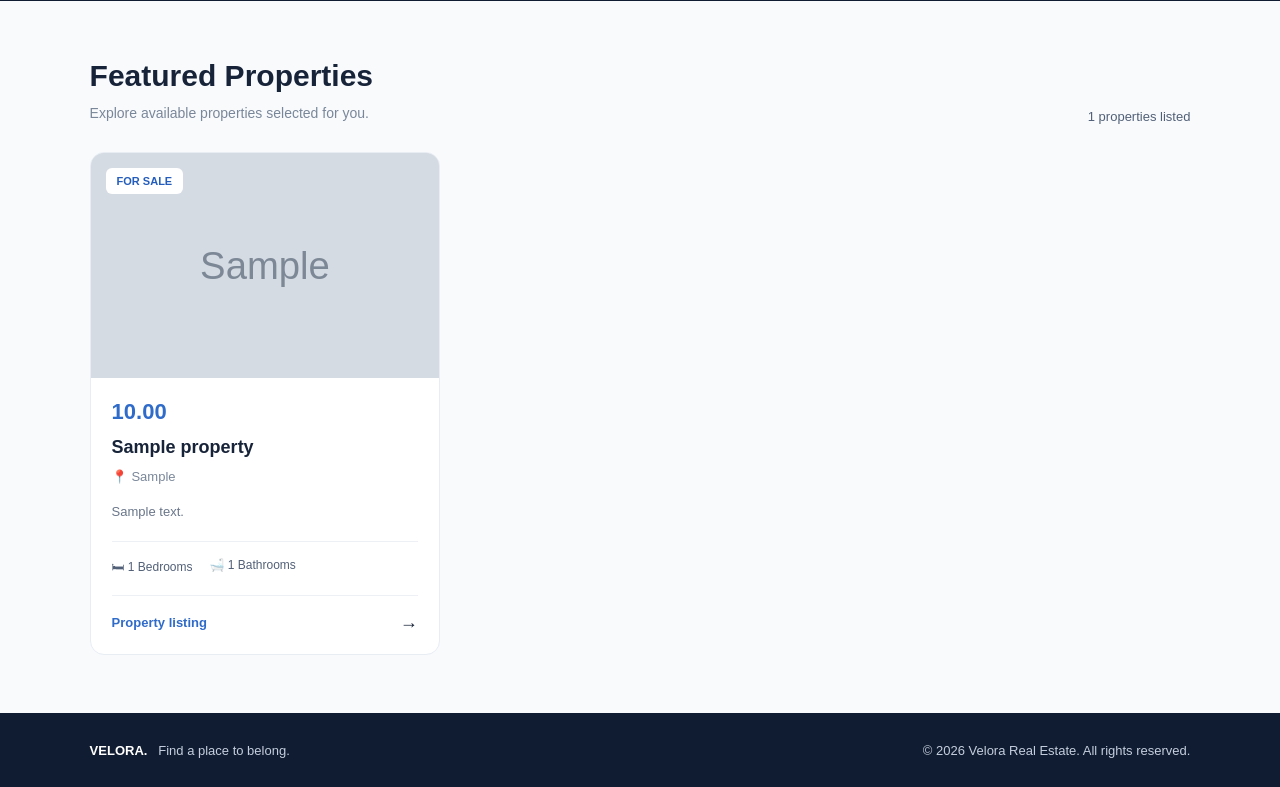
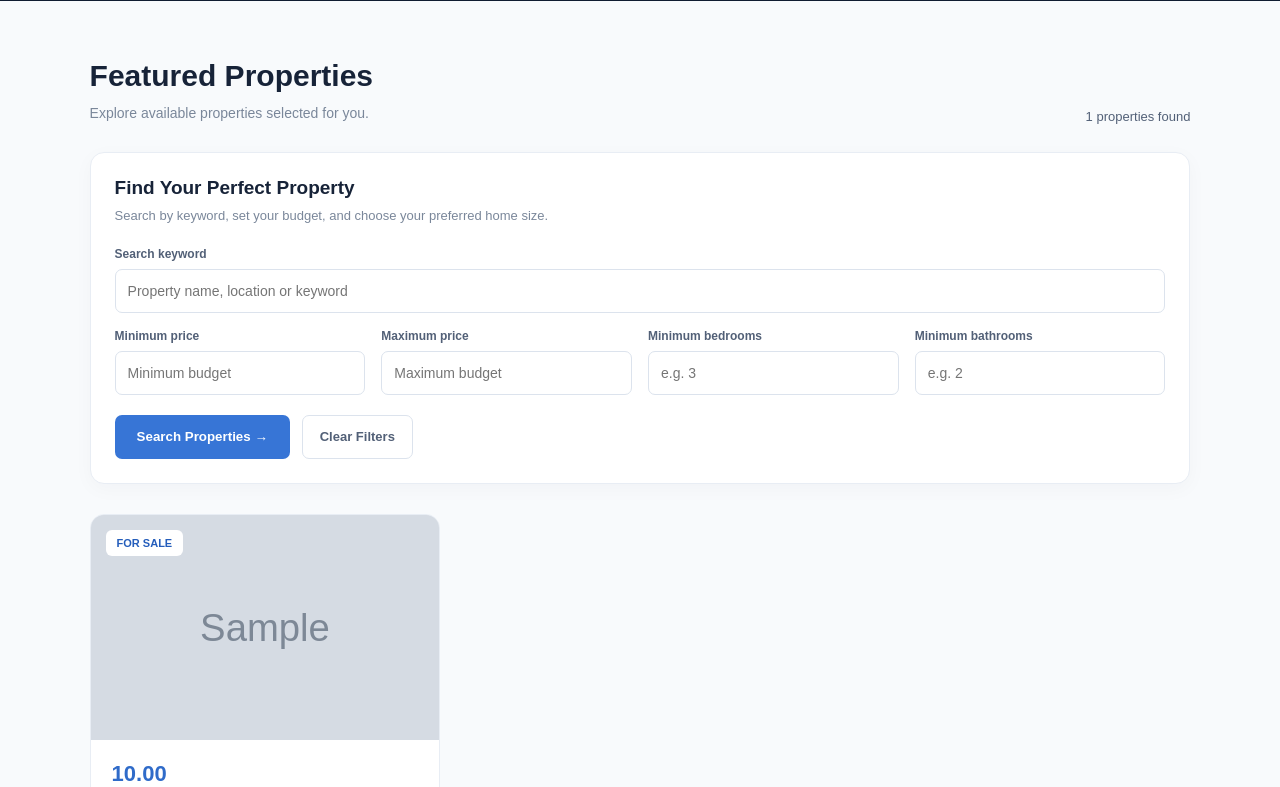
Before and after one commit to tahminulislam/Real-Estate, a Django app: page /properties/ in a window 1280 px wide. Shown: the part 541-1328 px from the top of the page. Run offline with Django 5.2, Linux system fonts and the light colour scheme; tables that the repository leaves empty hold one stand-in row (values such as "Sample post"); grey boxes marked "Sample" are stand-in pictures.

Commit message:
Add property search and filters

```diff
--- a/properties/templates/properties/property_list.html
+++ b/properties/templates/properties/property_list.html
@@ -149,6 +149,156 @@
             font-size: 13px;
             white-space: nowrap;
         }
+
+/* Property search and filters */
+.search-panel {
+    background: #fff;
+    border: 1px solid #e8edf4;
+    border-radius: 14px;
+    padding: 24px;
+    margin-bottom: 30px;
+    box-shadow: 0 5px 20px #17233808;
+}
+
+.search-panel h3 {
+    font-size: 19px;
+    margin-bottom: 7px;
+}
+
+.search-subtitle {
+    color: #7a879a;
+    font-size: 13px;
+    line-height: 1.6;
+    margin-bottom: 20px;
+}
+
+.search-form {
+    display: grid;
+    grid-template-columns: repeat(4, minmax(0, 1fr));
+    gap: 16px;
+    align-items: end;
+}
+
+.filter-field {
+    display: flex;
+    flex-direction: column;
+    gap: 8px;
+}
+
+.filter-field label {
+    font-size: 12px;
+    font-weight: 700;
+    color: #526077;
+}
+
+.filter-field input {
+    width: 100%;
+    min-width: 0;
+    height: 44px;
+    padding: 0 12px;
+    border: 1px solid #dce3ed;
+    border-radius: 7px;
+    background: #fff;
+    color: #172338;
+    font-size: 14px;
+    outline: none;
+}
+
+.filter-field input:focus {
+    border-color: #3775d6;
+    box-shadow: 0 0 0 3px #3775d61a;
+}
+
+.search-keyword {
+    grid-column: 1 / -1;
+}
+
+.filter-actions {
+    grid-column: 1 / -1;
+    display: flex;
+    align-items: center;
+    gap: 12px;
+    flex-wrap: wrap;
+    margin-top: 4px;
+}
+
+.search-button {
+    min-height: 44px;
+    padding: 0 22px;
+    border: none;
+    border-radius: 7px;
+    background: #3775d6;
+    color: white;
+    font-weight: 700;
+    cursor: pointer;
+}
+
+.search-button:hover {
+    background: #245dbb;
+}
+
+.clear-button {
+    display: inline-flex;
+    align-items: center;
+    min-height: 44px;
+    padding: 0 17px;
+    border: 1px solid #dce3ed;
+    border-radius: 7px;
+    color: #526077;
+    font-size: 13px;
+    font-weight: 600;
+}
+
+.clear-button:hover {
+    background: #f1f5f9;
+}
+
+.no-results {
+    grid-column: 1 / -1;
+    background: #fff;
+    border: 1px dashed #cbd5e1;
+    border-radius: 14px;
+    padding: 55px 20px;
+    text-align: center;
+}
+
+.no-results h3 {
+    margin-bottom: 10px;
+}
+
+.no-results p {
+    color: #7a879a;
+    font-size: 14px;
+    line-height: 1.7;
+    margin-bottom: 18px;
+}
+
+@media (max-width: 900px) {
+    .search-form {
+        grid-template-columns: repeat(2, minmax(0, 1fr));
+    }
+}
+
+@media (max-width: 500px) {
+    .search-panel {
+        padding: 18px;
+    }
+
+    .search-form {
+        grid-template-columns: 1fr;
+    }
+
+    .search-keyword,
+    .filter-actions {
+        grid-column: 1;
+    }
+
+    .filter-actions > * {
+        flex: 1;
+        justify-content: center;
+        text-align: center;
+    }
+}
 
         .property-grid {
             display: grid;
@@ -399,9 +549,90 @@
         </div>
 
         <div class="listing-count">
-            {{ properties|length }} properties listed
+            {{ properties|length }} properties found
         </div>
     </div>
+
+<form method="get" action="{% url 'property_list' %}"
+      class="search-panel" id="property-search">
+
+    <h3>Find Your Perfect Property</h3>
+    <p class="search-subtitle">
+        Search by keyword, set your budget, and choose your preferred home size.
+    </p>
+
+    <div class="search-form">
+
+        <div class="filter-field search-keyword">
+            <label for="search-q">Search keyword</label>
+            <input
+                type="search"
+                id="search-q"
+                name="q"
+                placeholder="Property name, location or keyword"
+                value="{{ search_query }}">
+        </div>
+
+        <div class="filter-field">
+            <label for="min-price">Minimum price</label>
+            <input
+                type="number"
+                id="min-price"
+                name="min_price"
+                min="0"
+                step="any"
+                placeholder="Minimum budget"
+                value="{{ min_price }}">
+        </div>
+
+        <div class="filter-field">
+            <label for="max-price">Maximum price</label>
+            <input
+                type="number"
+                id="max-price"
+                name="max_price"
+                min="0"
+                step="any"
+                placeholder="Maximum budget"
+                value="{{ max_price }}">
+        </div>
+
+        <div class="filter-field">
+            <label for="bedrooms">Minimum bedrooms</label>
+            <input
+                type="number"
+                id="bedrooms"
+                name="bedrooms"
+                min="0"
+                step="1"
+                placeholder="e.g. 3"
+                value="{{ bedrooms }}">
+        </div>
+
+        <div class="filter-field">
+            <label for="bathrooms">Minimum bathrooms</label>
+            <input
+                type="number"
+                id="bathrooms"
+                name="bathrooms"
+                min="0"
+                step="1"
+                placeholder="e.g. 2"
+                value="{{ bathrooms }}">
+        </div>
+
+        <div class="filter-actions">
+            <button type="submit" class="search-button">
+                Search Properties &rarr;
+            </button>
+
+            <a href="{% url 'property_list' %}" class="clear-button">
+                Clear Filters
+            </a>
+        </div>
+
+    </div>
+</form>
 
     <div class="property-grid">
         {% for property in properties %}
@@ -446,13 +677,19 @@
                 </div>
             </article>
         {% empty %}
-            <div class="empty-state">
-                <h3>Your next home is on its way.</h3>
-                <p>
-                    We are preparing our property listings.<br>
-                    Please check back soon for new properties.
-                </p>
-            </div>
+
+<div class="no-results">
+    <h3>No matching properties found</h3>
+    <p>
+        Try changing your search keyword or adjusting your filters
+        to discover more properties.
+    </p>
+
+    <a href="{% url 'property_list' %}" class="clear-button">
+        Clear All Filters
+    </a>
+</div>
+
         {% endfor %}
     </div>
 </main>
--- a/properties/views.py
+++ b/properties/views.py
@@ -1,8 +1,10 @@
 
 from functools import wraps
+from decimal import Decimal, InvalidOperation
 
 from django.contrib import messages
 from django.contrib.auth.decorators import login_required
+from django.db.models import Q
 from django.http import HttpResponseForbidden
 from django.shortcuts import render, redirect, get_object_or_404
 from django.utils import timezone
@@ -21,11 +23,13 @@ def staff_required(view_func):
                 "You are not allowed to manage this page."
             )
         return view_func(request, *args, **kwargs)
+
     return wrapper
 
 
 def active_offers():
     now = timezone.now()
+
     return FeaturedOffer.objects.filter(
         is_active=True,
         starts_at__lte=now,
@@ -33,15 +37,104 @@ def active_offers():
     ).order_by("-starts_at")
 
 
-# Public property listing
+# Public property listing with search and filters
 def property_list(request):
     properties = Property.objects.all()
     offers = active_offers()
 
+    # Keyword search: title, location, description
+    search_query = request.GET.get("q", "").strip()
+
+    if search_query:
+        properties = properties.filter(
+            Q(title__icontains=search_query)
+            | Q(location__icontains=search_query)
+            | Q(description__icontains=search_query)
+        )
+
+    # Minimum price
+    min_price = request.GET.get("min_price", "").strip()
+
+    if min_price:
+        try:
+            min_value = Decimal(min_price)
+
+            if not min_value.is_finite() or min_value < 0:
+                raise InvalidOperation
+
+            properties = properties.filter(
+                price__gte=min_value
+            )
+
+        except (InvalidOperation, ValueError, TypeError):
+            min_price = ""
+
+    # Maximum price
+    max_price = request.GET.get("max_price", "").strip()
+
+    if max_price:
+        try:
+            max_value = Decimal(max_price)
+
+            if not max_value.is_finite() or max_value < 0:
+                raise InvalidOperation
+
+            properties = properties.filter(
+                price__lte=max_value
+            )
+
+        except (InvalidOperation, ValueError, TypeError):
+            max_price = ""
+
+    # Minimum bedrooms
+    bedrooms = request.GET.get("bedrooms", "").strip()
+
+    if bedrooms:
+        try:
+            bedroom_count = int(bedrooms)
+
+            if bedroom_count < 0:
+                raise ValueError
+
+            properties = properties.filter(
+                bedrooms__gte=bedroom_count
+            )
+
+        except (ValueError, TypeError):
+            bedrooms = ""
+
+    # Minimum bathrooms
+    bathrooms = request.GET.get("bathrooms", "").strip()
+
+    if bathrooms:
+        try:
+            bathroom_count = int(bathrooms)
+
+            if bathroom_count < 0:
+                raise ValueError
+
+            properties = properties.filter(
+                bathrooms__gte=bathroom_count
+            )
+
+        except (ValueError, TypeError):
+            bathrooms = ""
+
+    # Template context
+    context = {
+        "properties": properties,
+        "offers": offers,
+        "search_query": search_query,
+        "min_price": min_price,
+        "max_price": max_price,
+        "bedrooms": bedrooms,
+        "bathrooms": bathrooms,
+    }
+
     return render(
         request,
         "properties/property_list.html",
-        {"properties": properties, "offers": offers},
+        context,
     )
 
 
@@ -54,7 +147,10 @@ def property_dashboard(request):
     return render(
         request,
         "properties/property_dashboard.html",
-        {"properties": properties, "offers": offers},
+        {
+            "properties": properties,
+            "offers": offers,
+        },
     )
 
 
@@ -68,20 +164,32 @@ def property_add(request):
 
     if request.method == "POST" and form.is_valid():
         form.save()
-        messages.success(request, "Property added successfully!")
+
+        messages.success(
+            request,
+            "Property added successfully!",
+        )
+
         return redirect("property_dashboard")
 
     return render(
         request,
         "properties/property_form.html",
-        {"form": form, "page_title": "Add Property"},
+        {
+            "form": form,
+            "page_title": "Add Property",
+        },
     )
 
 
 # Edit property
 @staff_required
 def property_edit(request, pk):
-    property_obj = get_object_or_404(Property, pk=pk)
+    property_obj = get_object_or_404(
+        Property,
+        pk=pk,
+    )
+
     form = PropertyForm(
         request.POST or None,
         request.FILES or None,
@@ -90,13 +198,21 @@ def property_edit(request, pk):
 
     if request.method == "POST" and form.is_valid():
         form.save()
-        messages.success(request, "Property updated successfully!")
+
+        messages.success(
+            request,
+            "Property updated successfully!",
+        )
+
         return redirect("property_dashboard")
 
     return render(
         request,
         "properties/property_form.html",
-        {"form": form, "page_title": "Edit Property"},
+        {
+            "form": form,
+            "page_title": "Edit Property",
+        },
     )
 
 
@@ -104,13 +220,21 @@ def property_edit(request, pk):
 @staff_required
 @require_POST
 def property_delete(request, pk):
-    property_obj = get_object_or_404(Property, pk=pk)
+    property_obj = get_object_or_404(
+        Property,
+        pk=pk,
+    )
 
     if property_obj.image:
         property_obj.image.delete(save=False)
 
     property_obj.delete()
-    messages.success(request, "Property deleted successfully!")
+
+    messages.success(
+        request,
+        "Property deleted successfully!",
+    )
+
     return redirect("property_dashboard")
 
 
@@ -124,20 +248,32 @@ def offer_add(request):
 
     if request.method == "POST" and form.is_valid():
         form.save()
-        messages.success(request, "Featured offer added successfully!")
+
+        messages.success(
+            request,
+            "Featured offer added successfully!",
+        )
+
         return redirect("property_dashboard")
 
     return render(
         request,
         "properties/offer_form.html",
-        {"form": form, "page_title": "Add Featured Offer"},
+        {
+            "form": form,
+            "page_title": "Add Featured Offer",
+        },
     )
 
 
 # Edit featured offer
 @staff_required
 def offer_edit(request, pk):
-    offer = get_object_or_404(FeaturedOffer, pk=pk)
+    offer = get_object_or_404(
+        FeaturedOffer,
+        pk=pk,
+    )
+
     form = FeaturedOfferForm(
         request.POST or None,
         request.FILES or None,
@@ -146,13 +282,21 @@ def offer_edit(request, pk):
 
     if request.method == "POST" and form.is_valid():
         form.save()
-        messages.success(request, "Featured offer updated successfully!")
+
+        messages.success(
+            request,
+            "Featured offer updated successfully!",
+        )
+
         return redirect("property_dashboard")
 
     return render(
         request,
         "properties/offer_form.html",
-        {"form": form, "page_title": "Edit Featured Offer"},
+        {
+            "form": form,
+            "page_title": "Edit Featured Offer",
+        },
     )
 
 
@@ -160,21 +304,35 @@ def offer_edit(request, pk):
 @staff_required
 @require_POST
 def offer_delete(request, pk):
-    offer = get_object_or_404(FeaturedOffer, pk=pk)
+    offer = get_object_or_404(
+        FeaturedOffer,
+        pk=pk,
+    )
 
     if offer.image:
         offer.image.delete(save=False)
 
     offer.delete()
-    messages.success(request, "Featured offer deleted successfully!")
+
+    messages.success(
+        request,
+        "Featured offer deleted successfully!",
+    )
+
     return redirect("property_dashboard")
 
 
 # Public offer details
 def offer_detail(request, pk):
-    offer = get_object_or_404(FeaturedOffer, pk=pk)
+    offer = get_object_or_404(
+        FeaturedOffer,
+        pk=pk,
+    )
+
     return render(
         request,
         "properties/offer_detail.html",
-        {"offer": offer},
+        {
+            "offer": offer,
+        },
     )
```
Also changed, not shown: accounts/templates/accounts/dashboard.html (+11 -5 lines).
